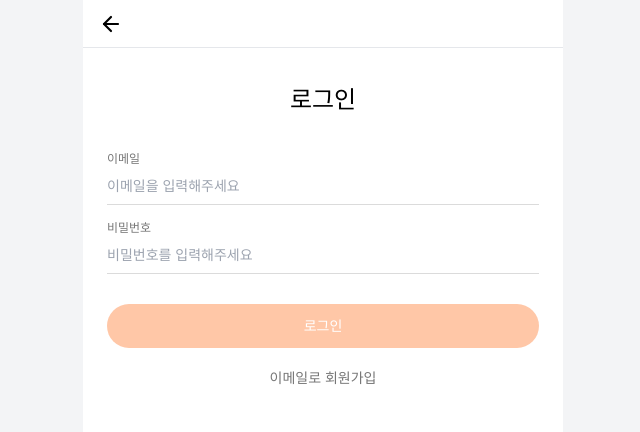
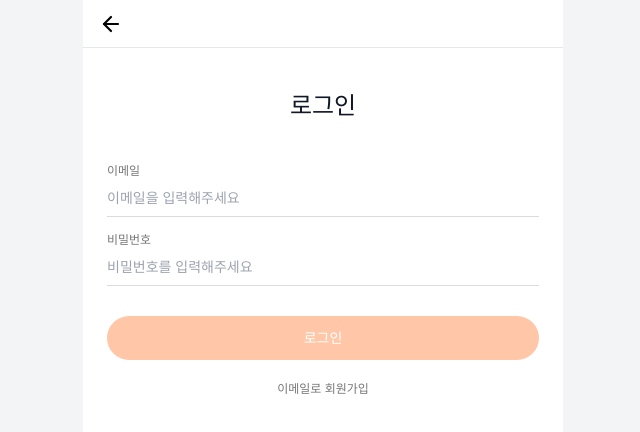
Before and after one commit to OrangeSNS/gamgyul-market, a React (Vite) app: page /login/email in a window 1280 px wide. Shown: the top 432 px of the page, without its empty margins (317-957 px from the left). Built offline with nearby package versions, Linux system fonts and the light colour scheme; no server answers; a web font is replaced by a local one.

Commit message:
feat(login): EmailLoginPage 리팩토링 및 로그인 API 통합 (#99)
Closes #99

```diff
--- a/src/features/login/pages/EmailLoginPage.tsx
+++ b/src/features/login/pages/EmailLoginPage.tsx
@@ -4,86 +4,105 @@ import TopBar from '@app/layouts/TopBar'
 import Button from '@shared/components/Button'
 import Input from '@shared/components/Input'
 import { ROUTES } from '@shared/constants'
-import { toast, ToastContainer } from 'react-toastify'
-import 'react-toastify/dist/ReactToastify.css'
 import { useAuth } from '@app/providers/AuthProvider'
 import { User } from '@shared/types'
 import { login } from '../api'
+import { ApiError } from '@shared/api/client'
+import { toast, ToastContainer } from 'react-toastify'
+import 'react-toastify/dist/ReactToastify.css'
 
+/**
+ * EmailLoginPage
+ *
+ * 기능:
+ * - 이메일과 비밀번호 입력 폼 제공
+ * - 로그인 API 호출
+ * - 로그인 성공 시 홈 화면으로 이동
+ * - 로그인 실패 시 폼 하단 빨간 텍스트 표시
+ * - 네트워크/기타 오류 시 Toast 알림
+ *
+ * 상태 변수:
+ * - email: 이메일 입력값
+ * - password: 비밀번호 입력값
+ * - emailError: 이메일 형식 오류 메시지
+ * - loginError: 로그인 실패 메시지
+ * - loading: API 호출 중 상태 (버튼 disable 및 로딩 표시용)
+ */
 export default function EmailLoginPage() {
   const navigate = useNavigate()
   const { login: authLogin } = useAuth()
 
-  // 1. 입력 상태
-  const [email, setEmail] = useState('')
-  const [password, setPassword] = useState('')
+  // ─── 상태 변수 ──────────────────────────────
+  const [email, setEmail] = useState('')         // 이메일 입력값
+  const [password, setPassword] = useState('')   // 비밀번호 입력값
+  const [emailError, setEmailError] = useState('')   // 이메일 형식 오류 메시지
+  const [loginError, setLoginError] = useState('')   // 로그인 실패 메시지
+  const [loading, setLoading] = useState(false)      // API 호출 진행 중 상태
 
-  // 2. 건드림(Touched) 상태: 사용자가 입력창을 클릭했다가 나갔는지 추적
-  const [emailTouched, setEmailTouched] = useState(false)
-  const [passwordTouched, setPasswordTouched] = useState(false)
+  // 폼에 모든 값이 채워졌는지 체크
+  const isFormFilled = email.trim() !== '' && password.trim() !== ''
 
-  // 3. 서버 응답 에러 상태
-  const [loginError, setLoginError] = useState('')
-  const [loading, setLoading] = useState(false)
-
-  // ✅ 버튼 활성화 조건: 이메일과 비밀번호가 모두 입력되었을 때만 (피그마 준수)
-  const isButtonActive = email.trim().length > 0 && password.trim().length > 0 && !loading
-
-  // --- 에러 메시지 계산 로직 ---
-
-  // 이메일 형식 체크
-  const isEmailValid = /^[^\s@]+@[^\s@]+\.[^\s@]+$/.test(email)
-
-  // 통합 에러가 노출되어야 하는 상황인지 판단 (둘 다 건드렸는데 둘 다 비어있을 때)
-  const isBothEmptyError = emailTouched && passwordTouched && !email.trim() && !password.trim()
-
-  // 개별 필드 에러 메시지: 통합 에러 상황이 아닐 때만 노출하여 중복 방지
-  const emailFieldError = !isBothEmptyError && emailTouched && !email.trim()
-    ? '이메일을 입력해주세요'
-    : (!isBothEmptyError && emailTouched && email.trim() && !isEmailValid)
-    ? '잘못된 이메일 형식입니다.'
-    : ''
-
-  const passwordFieldError = !isBothEmptyError && passwordTouched && !password.trim()
-    ? '비밀번호를 입력해주세요'
-    : ''
-
-  // 최종적으로 버튼 위에 보여줄 통합 메시지
-  const totalErrorMessage = isBothEmptyError
-    ? '이메일 또는 비밀번호를 입력해주세요'
-    : loginError;
-
-  // -----------------------
-
+  // ─── 로그인 처리 함수 ──────────────────────────────
+  /**
+   * handleSubmit
+   *
+   * 목적:
+   * - 로그인 버튼 클릭 시 호출
+   * - 이메일 형식 검증
+   * - API 호출
+   * - 성공 시 authLogin 저장 및 홈 화면 이동
+   * - 실패 시 폼 에러 또는 Toast 표시
+   */
   const handleSubmit = async (e: React.FormEvent) => {
     e.preventDefault()
-    if (!isButtonActive) return
+    if (!isFormFilled || loading) return
 
+    // ─── 이메일 형식 검증 ──────────────────────────────
+    const emailRegex = /^[^\s@]+@[^\s@]+\.[^\s@]+$/
+    if (!emailRegex.test(email)) {
+      setEmailError('잘못된 이메일 형식입니다.')
+      return
+    }
+
+    setEmailError('')
+    setLoginError('')
     setLoading(true)
-    setLoginError('')
 
     try {
+      // ─── API 호출: 로그인 ──────────────────────────────
       const res = await login(email, password)
 
+      // ─── User 객체 생성 (타입 안전성 확보) ───────────────
       const user: User = {
         _id: res._id!,
         username: res.username!,
         accountname: res.accountname!,
-        email: res.email!,
-        intro: res.intro || '',
-        image: res.image || '',
+        email: res.email,
+        intro: res.intro!,
+        image: res.image!,
         followerCount: 0,
         followingCount: 0,
       }
 
+      // ─── 로그인 상태 저장 ──────────────────────────────
       authLogin(res.token!, user)
+
+      // ─── 홈 화면 이동 ──────────────────────────────
       navigate(ROUTES.HOME, { replace: true })
-    } catch (err: any) {
-      // API 명세의 실패 메시지 표시 (422 에러 등)
-      if (err.response?.data?.message) {
-        setLoginError(err.response.data.message)
+
+    } catch (err) {
+      // ─── 에러 처리 ──────────────────────────────
+      if (err instanceof ApiError) {
+        // 로그인 실패 시 폼 하단 빨간 텍스트 표시
+        if (err.status === 422 || err.status === 401) {
+          setLoginError(err.message)
         } else {
-        setLoginError('이메일 또는 비밀번호가 일치하지 않습니다.')
+          // 기타 API 오류: Toast 표시
+          toast.error(err.message)
+        }
+      } else {
+        // 네트워크 오류
+        toast.error('네트워크 연결을 확인해주세요')
       }
     } finally {
       setLoading(false)
@@ -92,14 +111,27 @@ export default function EmailLoginPage() {
 
   return (
     <div className="flex flex-col min-h-screen bg-white">
+      {/* 상단 바 */}
       <TopBar title="" showBack />
-      <ToastContainer position="top-center" autoClose={3000} />
 
-      <form onSubmit={handleSubmit} className="flex flex-col flex-1 px-6 pt-10" noValidate>
-        <h2 className="text-[24px] font-medium leading-[100%] text-center text-[#000000] mb-[40px]">
+      {/* ToastContainer: 네트워크/기타 오류 알림 */}
+      <ToastContainer
+        position="top-center"
+        autoClose={3000}
+      />
+
+      <form
+        onSubmit={handleSubmit}
+        className="flex flex-col flex-1 px-6 pt-10"
+        noValidate
+      >
+        <h2 className="text-[24px] font-medium text-center mb-[40px]">
           로그인
         </h2>
 
+        <div className="flex flex-col">
+          {/* 이메일 입력 */}
+          <div>
             <Input
               label="이메일"
               type="email"
@@ -107,13 +139,19 @@ export default function EmailLoginPage() {
               value={email}
               onChange={(e) => {
                 setEmail(e.target.value)
+                if (emailError) setEmailError('')
                 if (loginError) setLoginError('')
               }}
-          onBlur={() => setEmailTouched(true)}
-          error={emailFieldError}
               underline
             />
+            {emailError && (
+              <p className="text-[12px] text-[#EB5757] mt-[6px]">
+                *{emailError}
+              </p>
+            )}
+          </div>
 
+          {/* 비밀번호 입력 */}
           <div className="mt-4">
             <Input
               label="비밀번호"
@@ -124,34 +162,37 @@ export default function EmailLoginPage() {
                 setPassword(e.target.value)
                 if (loginError) setLoginError('')
               }}
-            onBlur={() => setPasswordTouched(true)}
-            error={passwordFieldError}
               underline
             />
           </div>
+        </div>
 
-        {/* ✅ 통합 에러 메시지 (이미지처럼 버튼 바로 위에 하나만 노출) */}
-        {totalErrorMessage && (
-          <p className="text-[12px] leading-[14px] text-[#EB5757] mt-[6px] text-left">
-            *{totalErrorMessage}
+        {/* 로그인 실패 메시지 */}
+        {loginError && (
+          <div className="mt-[6px]">
+            <p className="text-[12px] text-[#EB5757]">
+              *{loginError}
             </p>
+          </div>
         )}
 
+        {/* 로그인 버튼 */}
         <Button
           type="submit"
           fullWidth
           size="lg"
-          disabled={!isButtonActive}
+          disabled={!isFormFilled || loading || !!emailError || !!loginError}
           loading={loading}
           className="mt-[30px] text-sm"
         >
           {loading ? '처리 중...' : '로그인'}
         </Button>
 
+        {/* 회원가입 버튼 */}
         <button
           type="button"
           onClick={() => navigate(ROUTES.JOIN)}
-          className="mt-5 text-sm text-[#767676] text-center hover:underline"
+          className="mt-5 text-[12px] text-[#767676] text-center hover:underline"
         >
           이메일로 회원가입
         </button>
--- a/src/shared/api/client.ts
+++ b/src/shared/api/client.ts
@@ -48,7 +48,7 @@ export async function request<T>(
     },
   })
 
-  if (response.status === 401) {
+  if (response.status === 401 && path !== '/user/login') {
     localStorage.removeItem(TOKEN_KEY)
     window.location.href = '/login'
     throw new ApiError(401, '인증이 만료되었습니다. 다시 로그인해주세요.')
```
Lines whose indentation alone changed are shown as unchanged.
